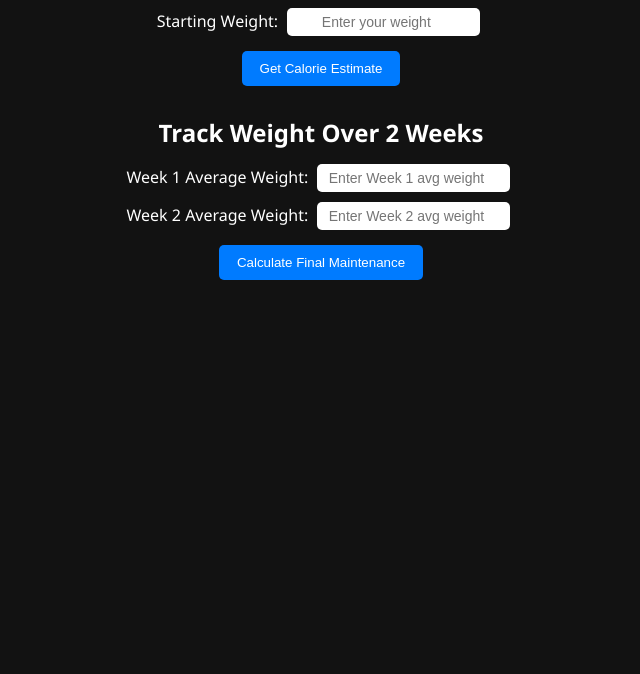
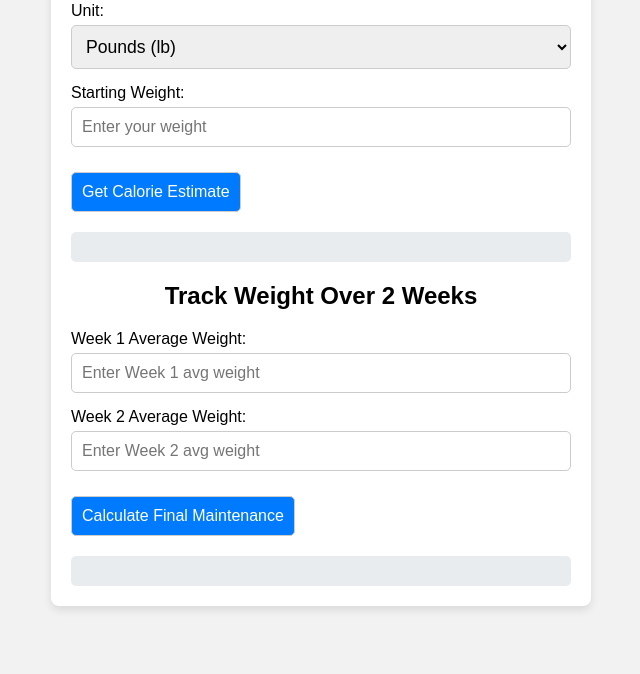
Before and after one commit to ByronLangley/caloriecalculator, a plain HTML site: page index.html in a window 1280 px wide. Shown: the part 126-800 px from the top of the page, without its empty margins (319-959 px from the left). Drawn offline with Linux system fonts and the light colour scheme.

Commit message:
Update style.css

```diff
--- a/style.css
+++ b/style.css
@@ -1,98 +1,58 @@
 body {
-  background-color: #121212;
-  color: white;
-  font-family: 'Segoe UI', Tahoma, Geneva, Verdana, sans-serif;
-  text-align: center;
-  margin: 0;
-  padding: 15px;
+  font-family: Arial, sans-serif;
+  background: #f2f2f2;
+  padding: 20px;
 }
 
-.container {
+.calculator {
+  background: #fff;
+  padding: 20px;
+  border-radius: 8px;
   max-width: 500px;
-  margin: 0 auto;
+  margin: auto;
+  box-shadow: 0 4px 8px rgba(0,0,0,0.1);
 }
 
-h1, h2, h3 {
-  color: white;
-  margin-bottom: 10px;
+h1, h2 {
+  text-align: center;
 }
 
-input, select {
-  padding: 6px;
-  margin: 5px;
-  font-size: 14px;
-  border-radius: 5px;
-  border: none;
-  max-width: 90%;
+.input-group {
+  margin-bottom: 15px;
+  display: flex;
+  flex-direction: column;
 }
 
-#initialWeight {
-  width: 160px;
+label {
+  margin-bottom: 5px;
+}
+
+input, select, button {
+  padding: 10px;
+  font-size: 1rem;
+  border: 1px solid #ccc;
+  border-radius: 5px;
+}
+
+select {
+  font-size: 1.1rem;
 }
 
 button {
-  background-color: #007BFF;
+  background-color: #007bff;
   color: white;
-  padding: 10px 18px;
-  border: none;
-  border-radius: 5px;
   cursor: pointer;
-  margin: 10px 0;
+  margin-top: 10px;
 }
 
 button:hover {
   background-color: #0056b3;
 }
 
-.calculator-section {
-  margin-bottom: 25px;
-}
-
-.weights {
-  display: flex;
-  justify-content: space-around;
-  flex-wrap: wrap;
-  margin-top: 10px;
-}
-
-#week1Inputs, #week2Inputs {
-  display: flex;
-  flex-direction: column;
-  align-items: center;
-}
-
-#weekInputsBox {
-  border: 1px solid white;
+.result {
+  margin-top: 20px;
   padding: 15px;
-  border-radius: 10px;
-  margin: 20px auto;
-}
-
-#calculateButton {
-  background-color: #007BFF;
-  color: white;
-  padding: 16px 32px;
-  font-size: 16px;
-  border: none;
+  background: #e9ecef;
   border-radius: 5px;
-  cursor: pointer;
-  margin-top: 25px;
-}
-
-input[type="number"]::placeholder {
   text-align: center;
 }
-
-.disclaimer {
-  font-size: 12px;
-  color: #ccc;
-  margin-top: 30px;
-  padding: 0 10px;
-}
-
-@media (max-width: 600px) {
-  .weights {
-    flex-direction: column;
-    align-items: center;
-  }
-}
```
